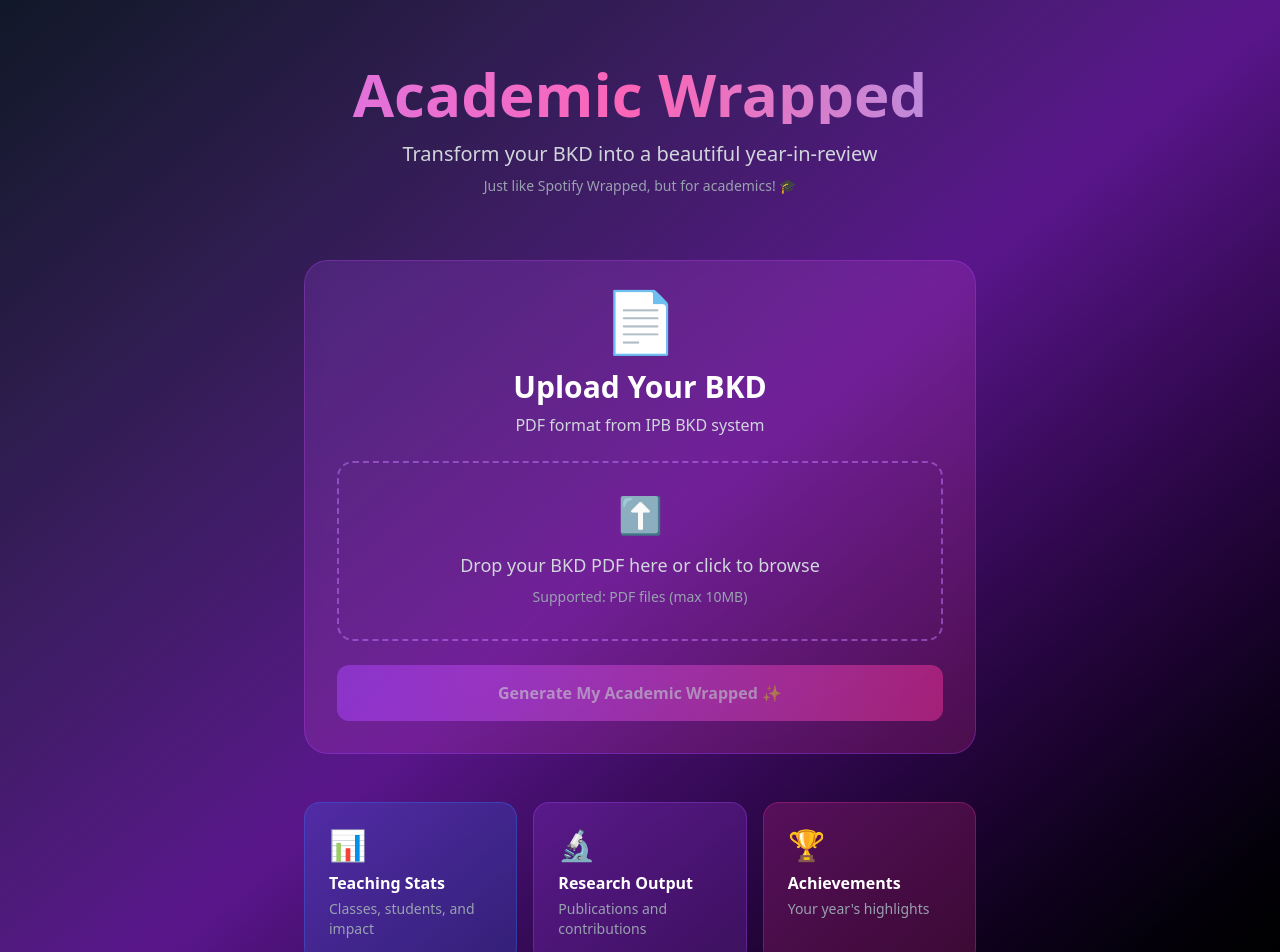
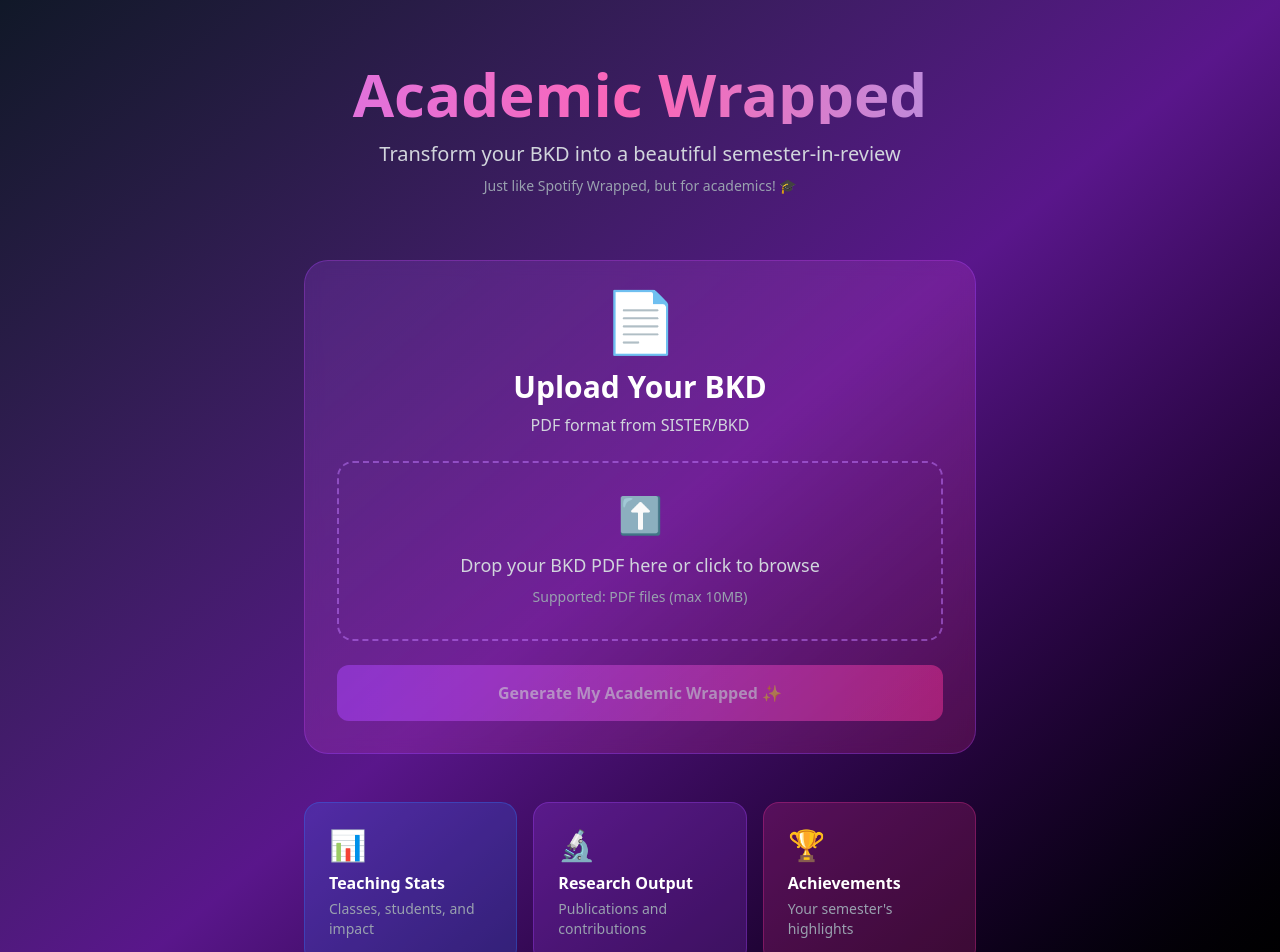
Before and after one commit to haefa/academic-wrapped, a React app in the folder frontend/: page / in a window 1280 px wide. Shown: the top 952 px of the page. Built offline with nearby package versions, Linux system fonts and the light colour scheme; no server answers; the HTML template or start-up script is replaced by a standard one.

Commit message:
change copywriting

```diff
--- a/frontend/src/components/UploadPage.jsx
+++ b/frontend/src/components/UploadPage.jsx
@@ -57,7 +57,7 @@ export default function UploadPage({ onDataExtracted }) {
           <h1 className="text-6xl font-bold mb-4 bg-gradient-to-r from-purple-400 via-pink-400 to-blue-400 bg-clip-text text-transparent">
             Academic Wrapped
           </h1>
-          <p className="text-xl text-gray-300">Transform your BKD into a beautiful year-in-review</p>
+          <p className="text-xl text-gray-300">Transform your BKD into a beautiful semester-in-review</p>
           <p className="text-sm text-gray-400 mt-2">Just like Spotify Wrapped, but for academics! 🎓</p>
         </div>
 
@@ -67,7 +67,7 @@ export default function UploadPage({ onDataExtracted }) {
             <div className="text-center mb-6">
               <div className="text-6xl mb-4 animate-float">📄</div>
               <h2 className="text-3xl font-bold mb-2">Upload Your BKD</h2>
-              <p className="text-gray-300">PDF format from IPB BKD system</p>
+              <p className="text-gray-300">PDF format from SISTER/BKD</p>
             </div>
 
             {/* Drop Zone */}
@@ -130,7 +130,7 @@ export default function UploadPage({ onDataExtracted }) {
             <div className="bg-pink-500/20 rounded-2xl p-6 border border-pink-500/30">
               <div className="text-3xl mb-2">🏆</div>
               <h3 className="font-bold mb-1">Achievements</h3>
-              <p className="text-sm text-gray-400">Your year's highlights</p>
+              <p className="text-sm text-gray-400">Your semester's highlights</p>
             </div>
           </div>
 
--- a/frontend/src/components/WrappedVisualization.jsx
+++ b/frontend/src/components/WrappedVisualization.jsx
@@ -210,13 +210,13 @@ export default function WrappedVisualization({ data = {} }) {
             <div className="bg-gradient-to-br from-purple-500/20 to-indigo-500/20 rounded-3xl p-8 backdrop-blur border border-purple-500/30 col-span-2">
               <div className="text-6xl font-bold text-purple-400 mb-2">{totalResearchSks.toFixed(2)}</div>
               <div className="text-xl text-gray-300">Total Research Credits (SKS)</div>
-              <div className="text-sm text-gray-400 mt-2">Research contributions this year</div>
+              <div className="text-sm text-gray-400 mt-2">Research contributions this semester</div>
             </div>
 
             <div className="bg-gradient-to-br from-blue-500/20 to-cyan-500/20 rounded-3xl p-8 backdrop-blur border border-blue-500/30">
               <div className="text-5xl font-bold text-blue-400 mb-2">{totalPublications}</div>
               <div className="text-lg text-gray-300">Journal Publications</div>
-              <div className="text-sm text-gray-400 mt-2">Published this year</div>
+              <div className="text-sm text-gray-400 mt-2">Published this semester</div>
             </div>
 
             <div className="bg-gradient-to-br from-green-500/20 to-teal-500/20 rounded-3xl p-8 backdrop-blur border border-green-500/30">
@@ -312,7 +312,7 @@ export default function WrappedVisualization({ data = {} }) {
         <div className="text-center space-y-8">
           <Award className="w-24 h-24 mx-auto text-yellow-400 animate-bounce" />
           <h1 className="text-5xl font-bold text-white">That's a Wrap!</h1>
-          <p className="text-2xl text-gray-300">You achieved so much this academic year.</p>
+          <p className="text-2xl text-gray-300">You achieved so much this academic semester.</p>
 
           <div className="bg-gradient-to-br from-purple-500/20 to-pink-500/20 rounded-3xl p-8 backdrop-blur border border-purple-500/30 max-w-2xl mx-auto">
             <div className="grid grid-cols-3 gap-6">
```
